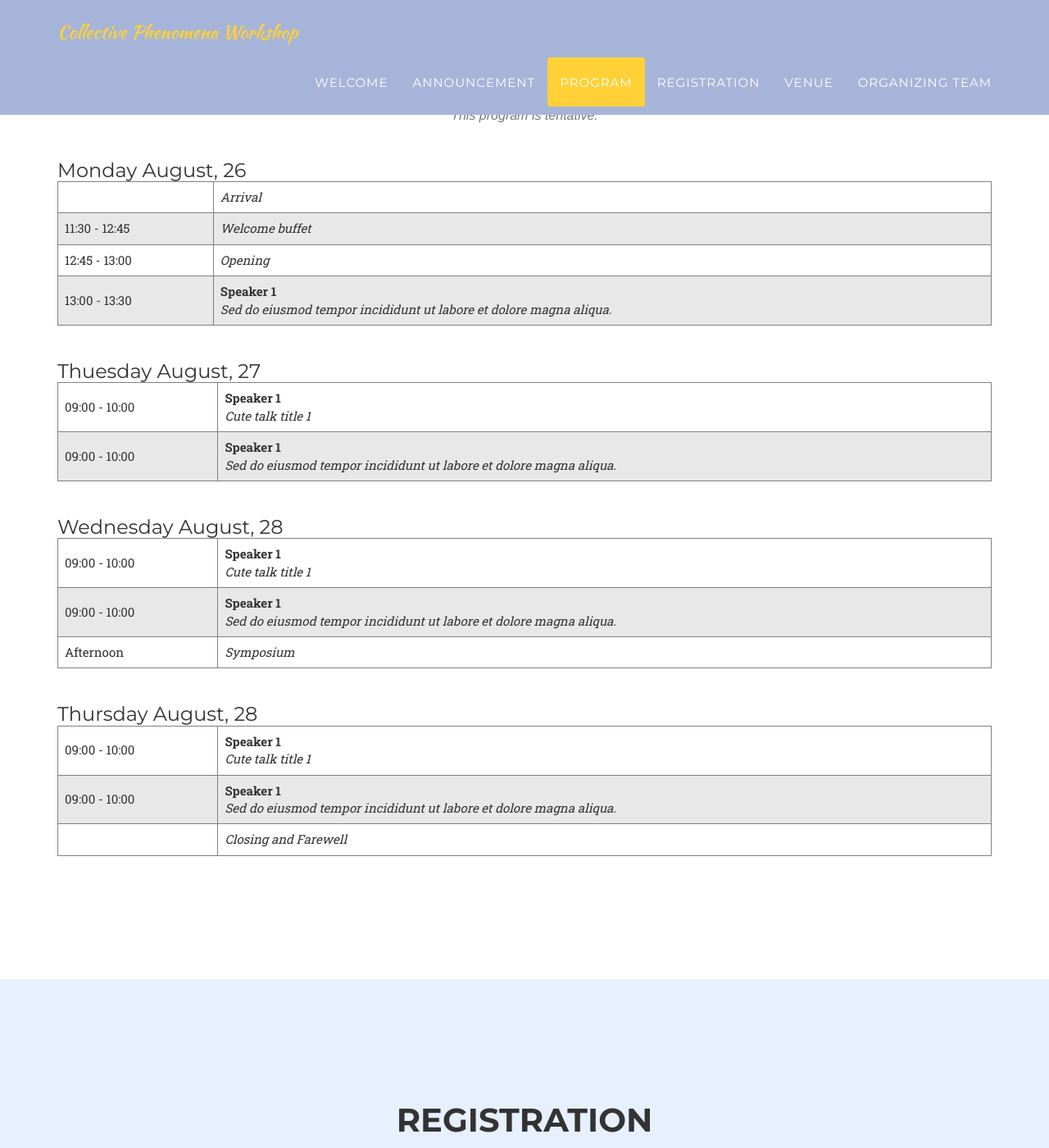
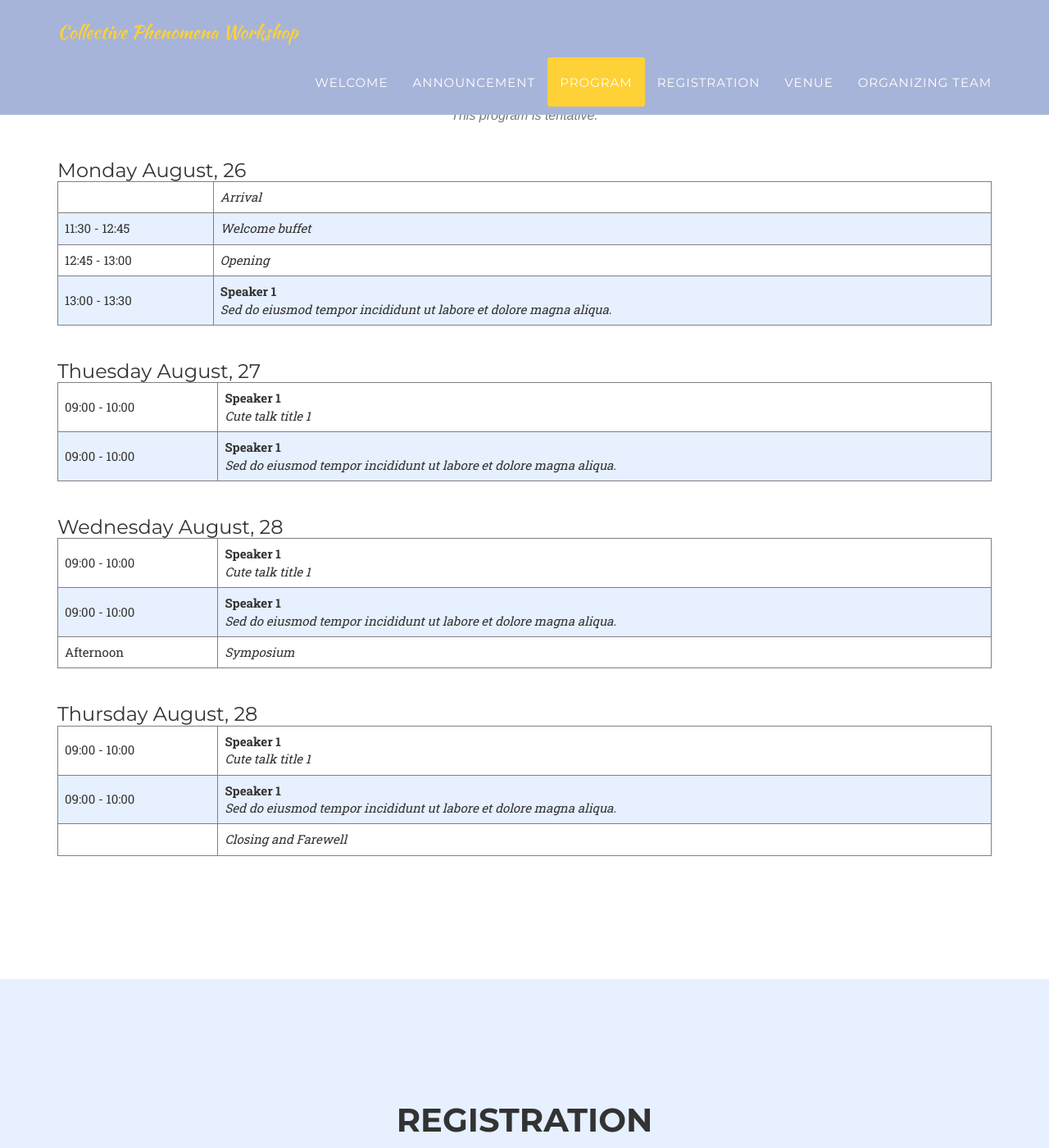
Before and after one commit to KilianSeibold/KilianSeibold.github.io, a Jekyll site: the page built from index.html, in a window 1280 px wide and 1400 px high, scrolled down 2686 px. Shown: the whole window at 82% size. Built offline with Jekyll 4.4.1, drawn with Linux system fonts in a browser that asks for light colours; some web fonts are replaced.

Commit message:
Update program.html

```diff
--- a/_includes/program.html
+++ b/_includes/program.html
@@ -34,7 +34,8 @@
   }
 
   .programm-table tr:nth-child(odd) {
-    background-color: rgba(128, 128, 128, 0.186); /* Light gray background for even rows */
+    background-color: #e6f0ff;
+     /* rgba(128, 128, 128, 0.186); Light gray background for even rows */
   }
 
   .section-date {
```
